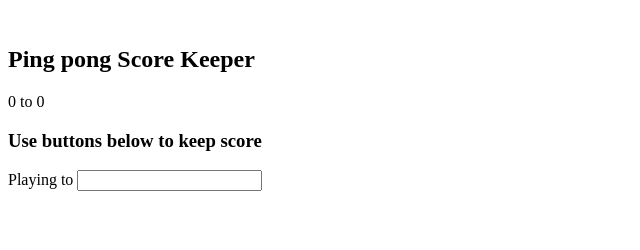
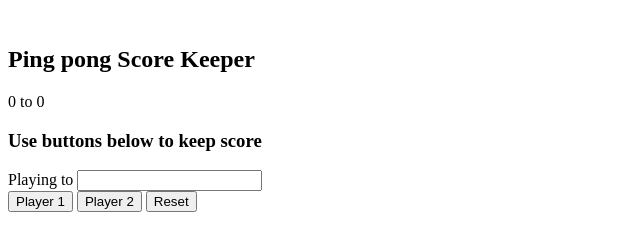
Before and after one commit to mrkarstrom/wdb2021, a plain HTML site: page lessons/268_ping_pong_score_keeper/index.html in a window 1280 px wide. Shown: the whole page, without its empty margins (0-640 px from the left). Drawn offline with Linux system fonts and the light colour scheme.

Commit message:
HTML is ready

```diff
--- a/lessons/268_ping_pong_score_keeper/index.html
+++ b/lessons/268_ping_pong_score_keeper/index.html
@@ -21,8 +21,11 @@
         <h3>Use buttons below to keep score</h3>
         <div id="max">
             Playing to
-            <input type="number">
+            <input type="number" >
         </div>
+        <span id="addP1Score"><button>Player 1</button></span>
+        <span id="addP2Score"><button>Player 2</button></span>
+        <span id="reset"><button>Reset</button></span>
     </div>
 
     <script src="app.js"></script>
```
